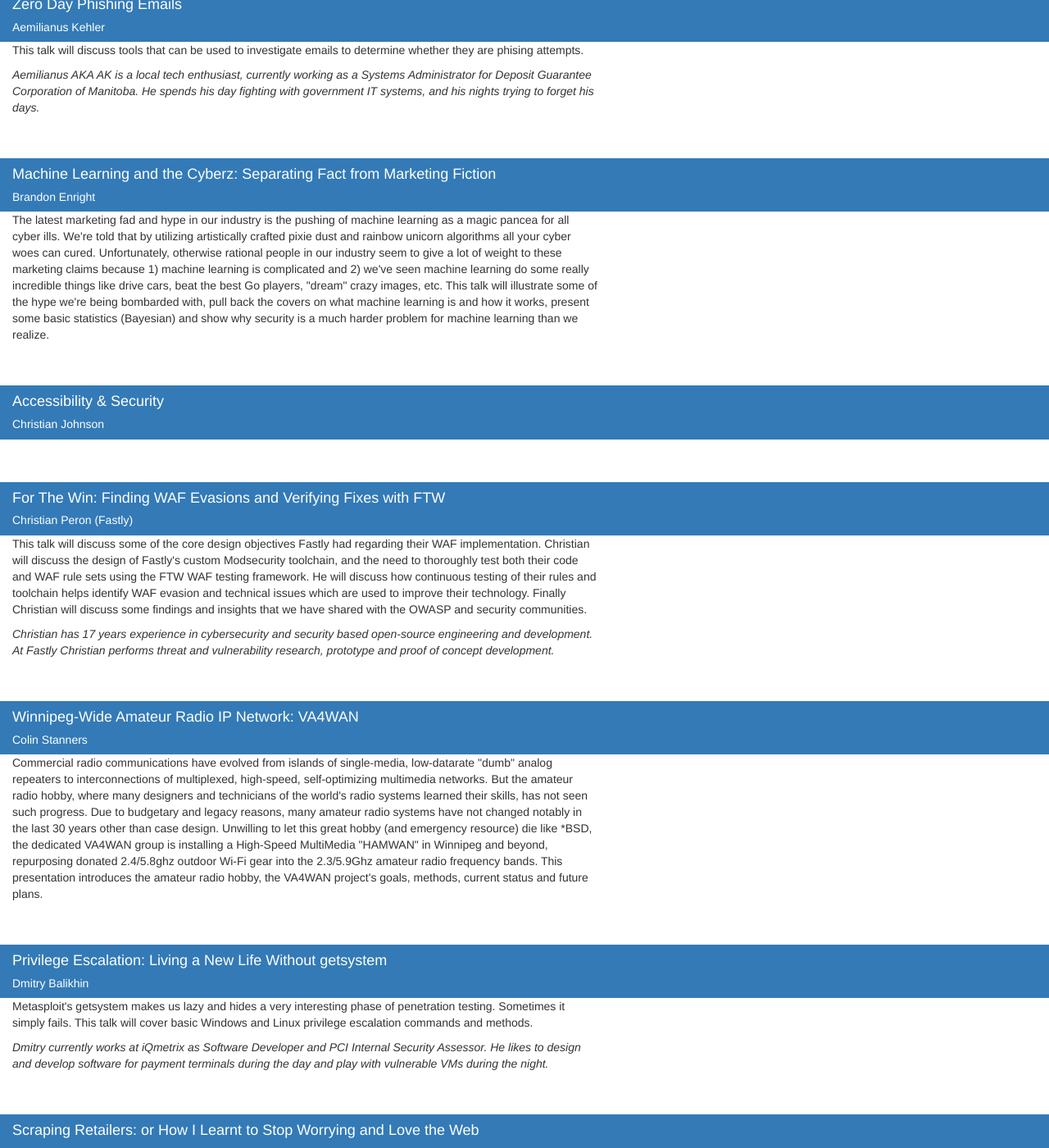
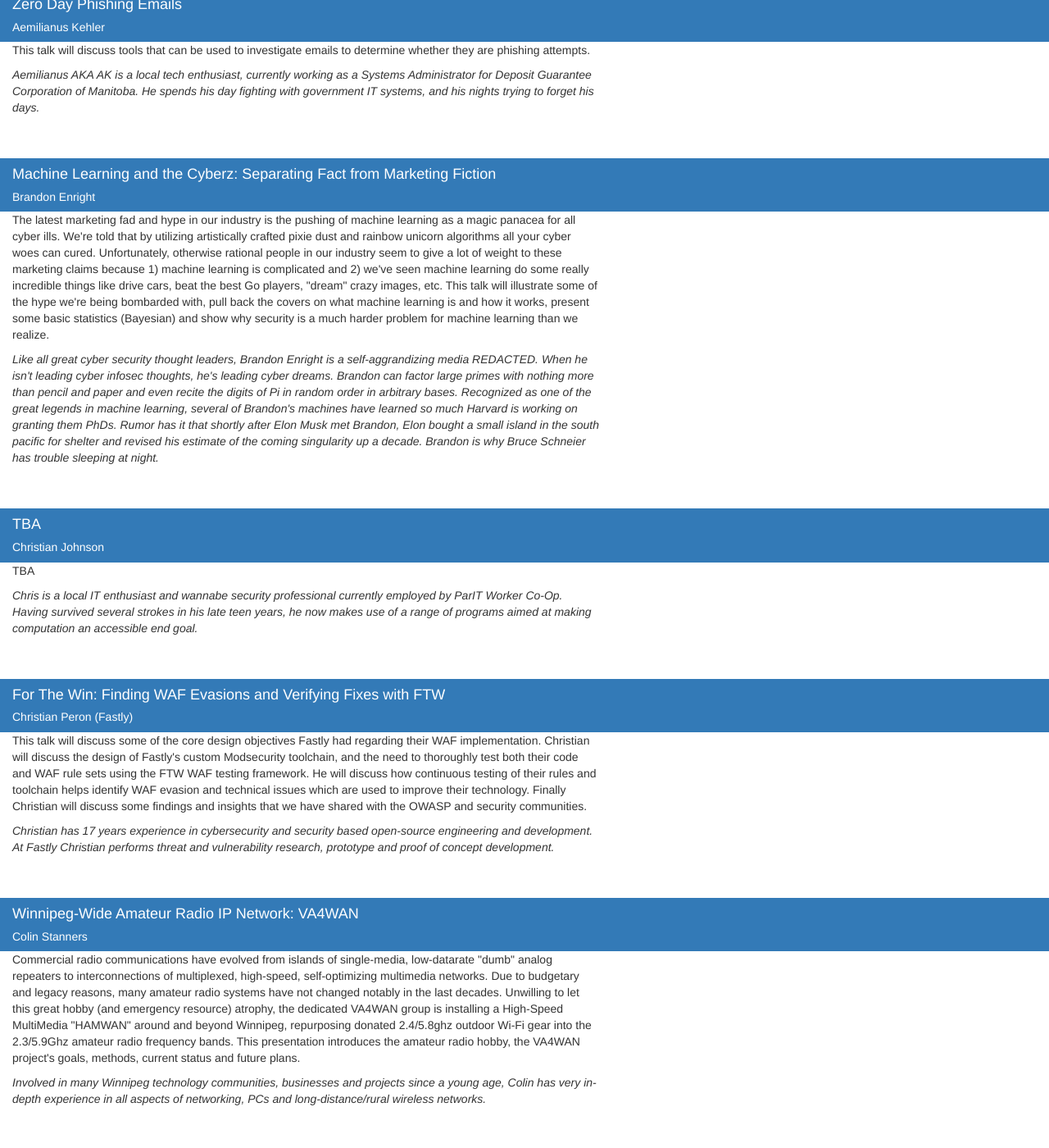
Before and after one commit to bsideswpg/bsideswpg.github.io, a Jekyll site: the page built from 2017-speakers.md, in a window 1280 px wide and 1400 px high, scrolled down 502 px. Shown: the whole window at 82% size. Built offline with Jekyll 4.4.1, drawn with Linux system fonts in a browser that asks for light colours; some of the changed text lies outside the part shown.

Commit message:
Add bios and fix spelling.

```diff
--- a/2017-speakers.md
+++ b/2017-speakers.md
@@ -14,7 +14,7 @@ permalink: /speakers/
 
 <div class="row">
   <div class="col-lg-7">
-    <p class="abstract">This talk will discuss tools that can be used to investigate emails to determine whether they are phising attempts.</p>
+    <p class="abstract">This talk will discuss tools that can be used to investigate emails to determine whether they are phishing attempts.</p>
 
     <p class="bio">Aemilianus AKA AK is a local tech enthusiast, currently working as a Systems Administrator for Deposit Guarantee Corporation of Manitoba. He spends his day fighting with government IT systems, and his nights trying to forget his days.</p>
   </div>
@@ -31,9 +31,9 @@ permalink: /speakers/
 
 <div class="row">
   <div class="col-lg-7">
-    <p class="abstract">The latest marketing fad and hype in our industry is the pushing of machine learning as a magic pancea for all cyber ills. We're told that by utilizing artistically crafted pixie dust and rainbow unicorn algorithms all your cyber woes can cured. Unfortunately, otherwise rational people in our industry seem to give a lot of weight to these marketing claims because 1) machine learning is complicated and 2) we've seen machine learning do some really incredible things like drive cars, beat the best Go players, "dream" crazy images, etc. This talk will illustrate some of the hype we're being bombarded with, pull back the covers on what machine learning is and how it works, present some basic statistics (Bayesian) and show why security is a much harder problem for machine learning than we realize. </p>
+    <p class="abstract">The latest marketing fad and hype in our industry is the pushing of machine learning as a magic panacea for all cyber ills. We're told that by utilizing artistically crafted pixie dust and rainbow unicorn algorithms all your cyber woes can cured. Unfortunately, otherwise rational people in our industry seem to give a lot of weight to these marketing claims because 1) machine learning is complicated and 2) we've seen machine learning do some really incredible things like drive cars, beat the best Go players, "dream" crazy images, etc. This talk will illustrate some of the hype we're being bombarded with, pull back the covers on what machine learning is and how it works, present some basic statistics (Bayesian) and show why security is a much harder problem for machine learning than we realize. </p>
 
-    <p class="bio"></p>
+    <p class="bio">Like all great cyber security thought leaders, Brandon Enright is a self-aggrandizing media <span class="redacted">REDACTED</span>. When he isn't leading cyber infosec thoughts, he's leading cyber dreams. Brandon can factor large primes with nothing more than pencil and paper and even recite the digits of Pi in random order in arbitrary bases. Recognized as one of the great legends in machine learning, several of Brandon's machines have learned so much Harvard is working on granting them PhDs. Rumor has it that shortly after Elon Musk met Brandon, Elon bought a small island in the south pacific for shelter and revised his estimate of the coming singularity up a decade. Brandon is why Bruce Schneier has trouble sleeping at night.</p>
   </div>
 </div>
 
@@ -41,16 +41,16 @@ permalink: /speakers/
 
 <div class="row" style="padding-top:3em;" id="christian-johnson">
   <div class="col-lg-12 bg-primary">
-    <h4 class="title">Accessibility &amp; Security</h4>
+    <h4 class="title">TBA</h4>
     <h5 class="speaker">Christian Johnson</h5>
   </div>
 </div>
 
 <div class="row">
   <div class="col-lg-7">
-    <p class="abstract"></p>
+    <p class="abstract">TBA</p>
 
-    <p class="bio"></p>
+    <p class="bio">Chris is a local IT enthusiast and wannabe security professional currently employed by ParIT Worker Co-Op. Having survived several strokes in his late teen years, he now makes use of a range of programs aimed at making computation an accessible end goal.</p>
   </div>
 </div>
 
@@ -82,9 +82,9 @@ permalink: /speakers/
 
 <div class="row">
   <div class="col-lg-7">
-    <p class="abstract">Commercial radio communications have evolved from islands of single-media, low-datarate "dumb" analog repeaters to interconnections of multiplexed, high-speed, self-optimizing multimedia networks. But the amateur radio hobby, where many designers and technicians of the world's radio systems learned their skills, has not seen such progress. Due to budgetary and legacy reasons, many amateur radio systems have not changed notably in the last 30 years other than case design. Unwilling to let this great hobby (and emergency resource) die like *BSD, the dedicated VA4WAN group is installing a High-Speed MultiMedia "HAMWAN" in Winnipeg and beyond, repurposing donated 2.4/5.8ghz outdoor Wi-Fi gear into the 2.3/5.9Ghz amateur radio frequency bands. This presentation introduces the amateur radio hobby, the VA4WAN project's goals, methods, current status and future plans.</p>
+    <p class="abstract">Commercial radio communications have evolved from islands of single-media, low-datarate "dumb" analog repeaters to interconnections of multiplexed, high-speed, self-optimizing multimedia networks. Due to budgetary and legacy reasons, many amateur radio systems have not changed notably in the last decades. Unwilling to let this great hobby (and emergency resource) atrophy, the dedicated VA4WAN group is installing a High-Speed MultiMedia "HAMWAN" around and beyond Winnipeg, repurposing donated 2.4/5.8ghz outdoor Wi-Fi gear into the 2.3/5.9Ghz amateur radio frequency bands. This presentation introduces the amateur radio hobby, the VA4WAN project's goals, methods, current status and future plans.</p>
 
-    <p class="bio"></p>
+    <p class="bio">Involved in many Winnipeg technology communities, businesses and projects since a young age, Colin has very in-depth experience in all aspects of networking, PCs and long-distance/rural wireless networks.</p>
   </div>
 </div>
 
@@ -118,7 +118,9 @@ permalink: /speakers/
   <div class="col-lg-7">
     <p class="abstract">Scraping data from the Internet is an old practice, but one that is more and more popular these days. Pricerazzi scrapes pricing and product data from retailers to facilitate price matching. Unsurprisingly, retailers have a wide range of quality in their sites, apps, and systems; they have seen many questionable things ranging from simple poor practice to severe security issues. This will be a discussion on the state of retail websites in 2017.</p>
 
-    <p class="bio"></p>
+    <p class="bio">Jason currently works at Pricerazzi as Lead Software Developer, he went through the Computer Science Co-op Program at the University of Manitoba and has been working as a developer for around 8 years. He spends his spare time working on web scraping projects and fixing his house.</p>
+
+    <p class="bio">Kevin is a computer science undergrad with a passion for learning about artificial intelligence. He spends his day as a developer for Pricerazzi dealing with the joys of web scraping.</p>
   </div>
 </div>
 
@@ -203,7 +205,7 @@ permalink: /speakers/
   <div class="col-lg-7">
     <p class="abstract">Recent years have seen the scanning the entire IPv4 Internet become more and more commonplace. Rob has gone and compiled a database of reverse DNS records for every IP address. What information can be extracted from them? Perhaps secure-admin.someprovider.com might not have been the smartest name to use. This presentation will go over how he was able to reverse DNS the entire world, as well as some examples of interesting entries.</p>
 
-    <p class="bio"></p>
+    <p class="bio">Rob is an active player in Winnipeg’s tech scene, lending his talents to a variety of entrepreneurial and startup ventures. He is currently Founder and CEO at Pegboard Hosting and a Founding Director of Coldhak. His previous community involvement has included serving on boards of SkullSpace and the Manitoba Unix User Group (MUUG). Previous titles include developer, systems admin, CTO, etc.</p>
   </div>
 </div>
 
@@ -254,7 +256,7 @@ permalink: /speakers/
   <div class="col-lg-7">
     <p class="abstract">Conducting assessments against 2500+ machines is very different than conducting smaller 500 or less assessments. This talk will provide basics on managing these sorts of assessments, and provide tips for automating repetitive tasks to allow you to maximize your engagement time. This includes useful tools Tim has found, custom scripts, and writing basic Metasploit Aux modules to get things done fast.</p>
 
-    <p class="bio"></p>
+    <p class="bio">Tim Jensen is a Senior Penetration Tester with AppSec Consulting, based out of San Jose California. Tim lives in Fargo, ND USA and greatly enjoys Network, Physical, and Wireless testing. When not obsessing over hacking, Tim spends time playing with Software Defined Radios, volunteering, and going on adventures.</p>
   </div>
 </div>
 
@@ -288,7 +290,7 @@ permalink: /speakers/
   <div class="col-lg-7">
     <p class="abstract">If we did a typical IT Risk assessment of the Titanic before its maiden voyage, would it have sailed? Would the risk of loss of life come in as "Medium-Low" with a Low likelihood? Would the risk practitioners have focused on an incremental approach of adding another 4 lifeboats, and putting in an initiative in the next fiscal year to fund four more? A tongue in cheek look at the typical problems with risk assessments in IT Security.</p>
 
-    <p class="bio"></p>
+    <p class="bio">William has been in the Information Security field for 5 years. William worked as an Information Security Specialist at MTS conducting penetration testing, vulnerability management and risk assessments. He currently works as a Senior Information Security Analyst at Great-West Life specializing in Penetration Testing. William has a Bachelor of Computer Science from the University of Manitoba and has obtained his Offensive Security Certified Professional (OSCP) and Offensive Security Certified Expert (OSCE) certifications.</p>
   </div>
 </div>
 
@@ -305,6 +307,6 @@ permalink: /speakers/
   <div class="col-lg-7">
     <p class="abstract">An overview of techniques for bypassing web application firewalls, and how to use them in conjunction with automated testing tools to validate the efficacy of application defenses.</p>
 
-    <p class="bio"></p>
+    <p class="bio">Yvan has been in computer security for many years, and in information technology for even longer. He's spoken at several conferences, and had positions with several companies whose names you would recognize. Yvan likes to live on the edge, by doing things like letting conference organizers write bios for him.</p>
   </div>
 </div>
```
